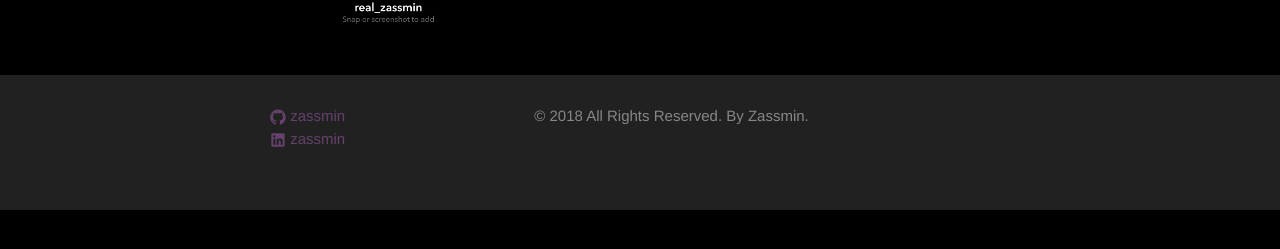
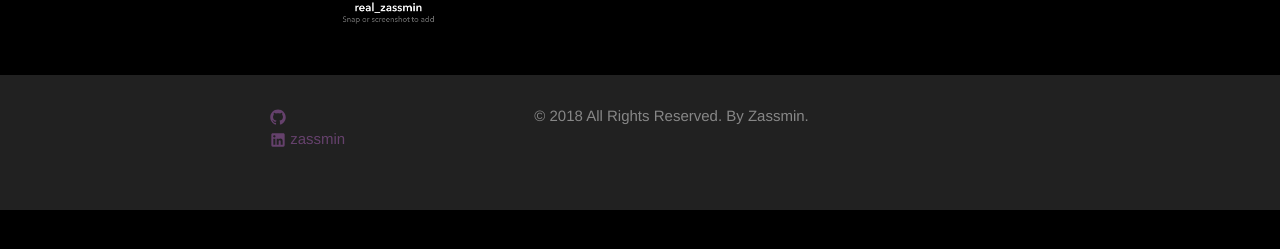
Before and after one commit to zassmin/zassmin, a Jekyll site: the page built from index.html, in a window 1280 px wide. Shown: the part 277-526 px from the top of the page. Built offline with Jekyll 4.4.1, drawn with Linux system fonts in a browser that asks for light colours.

Commit message:
stop displaying name

```diff
--- a/_includes/icon-github.html
+++ b/_includes/icon-github.html
@@ -1 +1 @@
-<a href="https://github.com/{{ site.github_username }}"><span class="icon icon--github">{% include icon-github.svg %}</span><span class="username">{{ site.github_username }}</span></a>
+<a href="https://github.com/{{ site.github_username }}"><span class="icon icon--github">{% include icon-github.svg %}</span>
```
